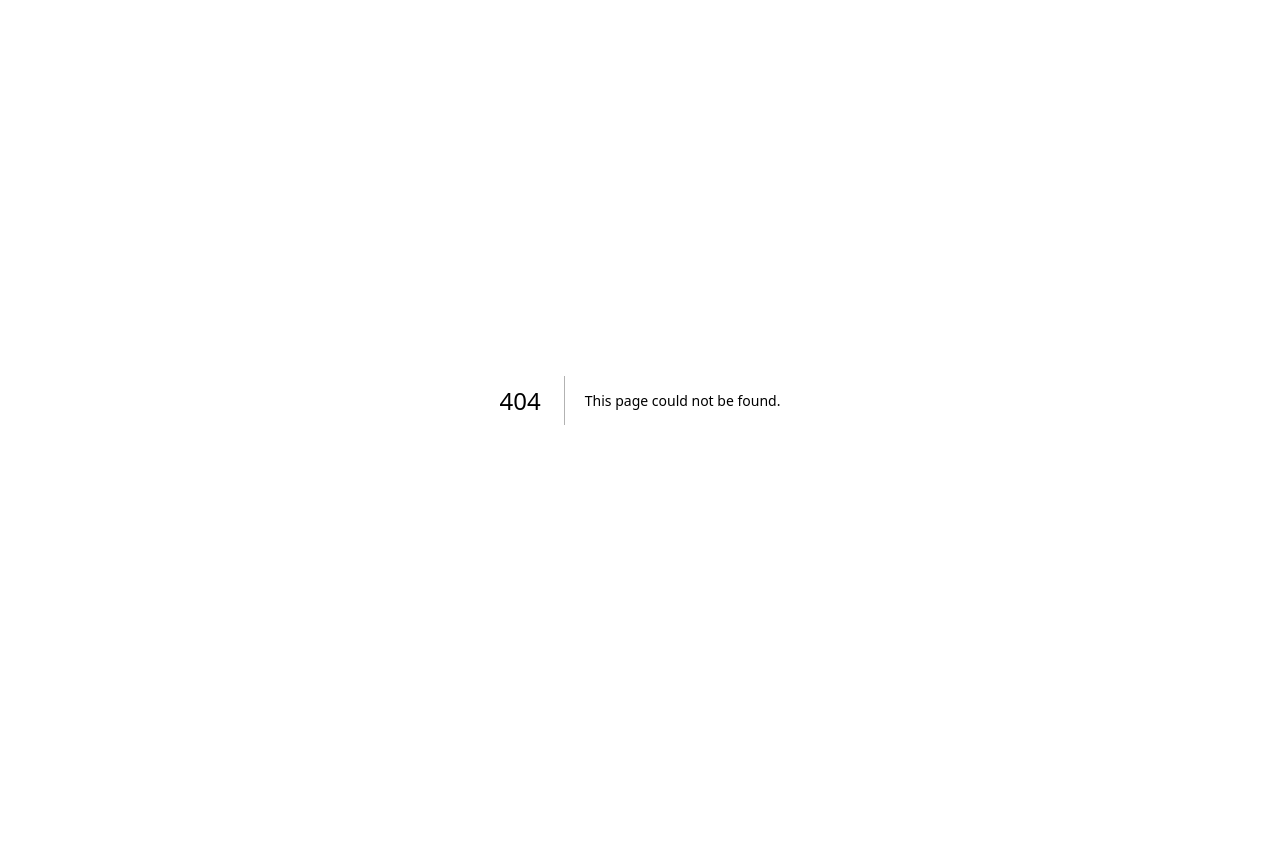
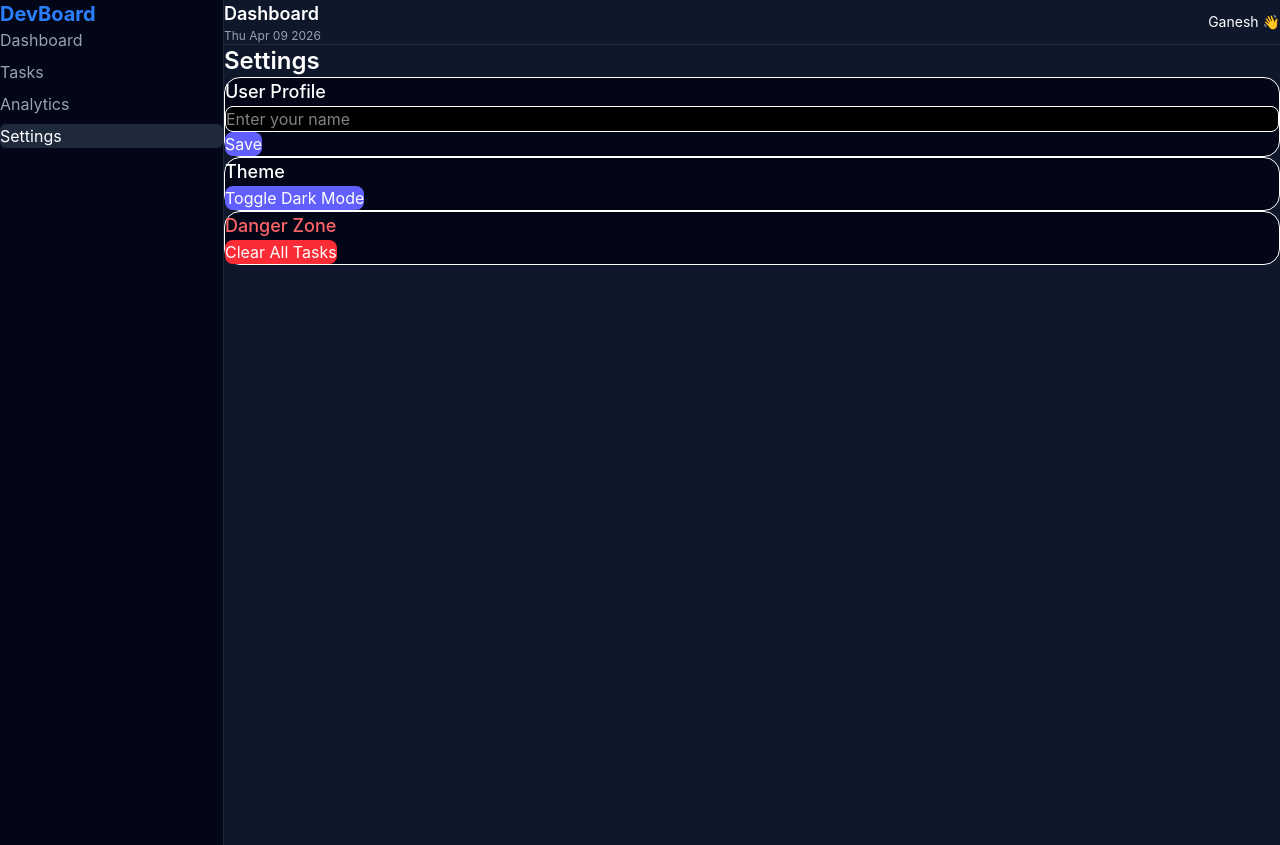
Before and after one commit to GaneshMirashi/devboard-nextjs-dashboard, a Next.js app: page /pages/settings in a window 1280 px wide. Before the commit this address had no page. Before the commit the page ends 800 px from the top, so only its background shows below. Built offline with nearby package versions, Linux system fonts and the light colour scheme.

Commit message:
Created settings modules with its design.

```diff
--- /dev/null
+++ b/app/pages/settings/DangerZone.tsx
@@ -0,0 +1,27 @@
+"use client";
+
+// import { useToast } from "@/app/components/toast/ToastProvider";
+
+export default function DangerZone() {
+  // const { showToast } = useToast();
+
+  const handleClear = () => {
+    localStorage.removeItem("tasks");
+    alert("All tasks cleared");
+  };
+
+  return (
+    <div className="p-4 rounded-2xl border bg-[#020617]">
+      <h2 className="text-lg font-medium mb-3 text-red-400">
+        Danger Zone
+      </h2>
+
+      <button
+        onClick={handleClear}
+        className="px-4 py-2 bg-red-500 rounded-lg"
+      >
+        Clear All Tasks
+      </button>
+    </div>
+  );
+}
--- /dev/null
+++ b/app/pages/settings/ThemeSettings.tsx
@@ -0,0 +1,34 @@
+"use client";
+
+import { useEffect, useState } from "react";
+
+export default function ThemeSettings() {
+  const [dark, setDark] = useState(false);
+
+  useEffect(() => {
+    const saved = localStorage.getItem("theme") === "dark";
+    setDark(saved);
+    document.documentElement.classList.toggle("dark", saved);
+  }, []);
+
+  const toggleTheme = () => {
+    const newTheme = !dark;
+    setDark(newTheme);
+
+    localStorage.setItem("theme", newTheme ? "dark" : "light");
+    document.documentElement.classList.toggle("dark", newTheme);
+  };
+
+  return (
+    <div className="p-4 rounded-2xl border bg-[#020617]">
+      <h2 className="text-lg font-medium mb-3">Theme</h2>
+
+      <button
+        onClick={toggleTheme}
+        className="px-4 py-2 bg-indigo-500 rounded-lg"
+      >
+        Toggle {dark ? "Light" : "Dark"} Mode
+      </button>
+    </div>
+  );
+}
--- /dev/null
+++ b/app/pages/settings/UserSettings.tsx
@@ -0,0 +1,37 @@
+"use client";
+
+import { useEffect, useState } from "react";
+
+export default function UserSettings() {
+  const [name, setName] = useState("");
+
+  useEffect(() => {
+    const saved = localStorage.getItem("username");
+    if (saved) setName(saved);
+  }, []);
+
+  const handleSave = () => {
+    localStorage.setItem("username", name);
+  };
+
+  return (
+    <div className="p-4 rounded-2xl border bg-[#020617] space-y-3">
+      <h2 className="text-lg font-medium">User Profile</h2>
+
+      <input
+        type="text"
+        placeholder="Enter your name"
+        value={name}
+        onChange={(e) => setName(e.target.value)}
+        className="w-full p-2 rounded-lg bg-black border"
+      />
+
+      <button
+        onClick={handleSave}
+        className="px-4 py-2 bg-indigo-500 rounded-lg"
+      >
+        Save
+      </button>
+    </div>
+  );
+}
--- /dev/null
+++ b/app/pages/settings/page.tsx
@@ -0,0 +1,18 @@
+import BaseLayout from "@/app/components/layout/BaseLayout";
+import UserSettings from "./UserSettings";
+import ThemeSettings from "./ThemeSettings";
+import DangerZone from "./DangerZone";
+
+export default function SettingsPage() {
+  return (
+    <BaseLayout>
+      <div className="p-6 space-y-6">
+        <h1 className="text-2xl font-semibold">Settings</h1>
+
+        <UserSettings />
+        <ThemeSettings />
+        <DangerZone />
+      </div>
+    </BaseLayout>
+  );
+}
```
Also changed, not shown: app/components/toast/ToastProvider.tsx (added).
